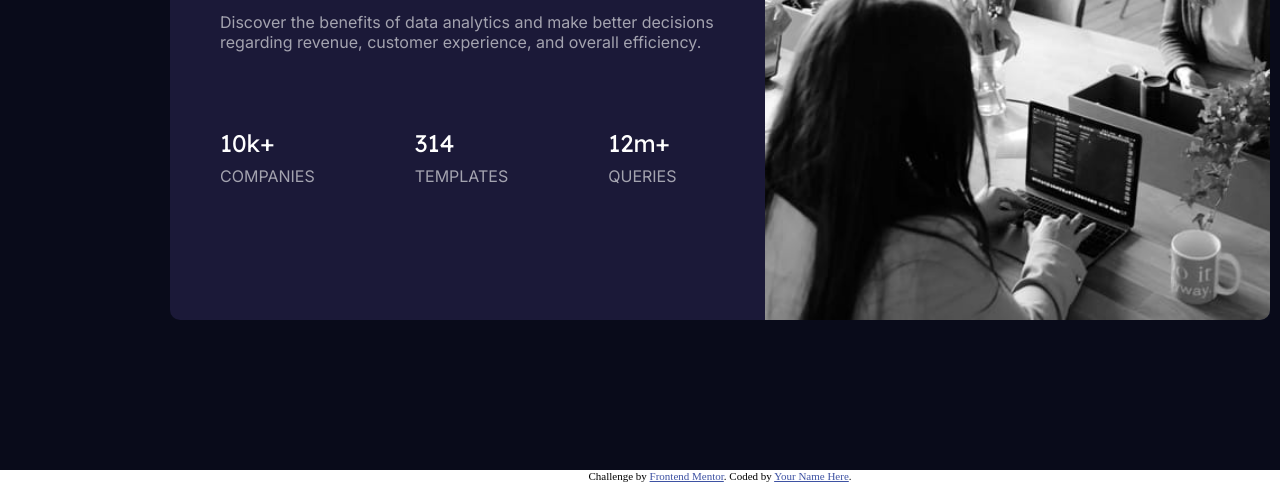
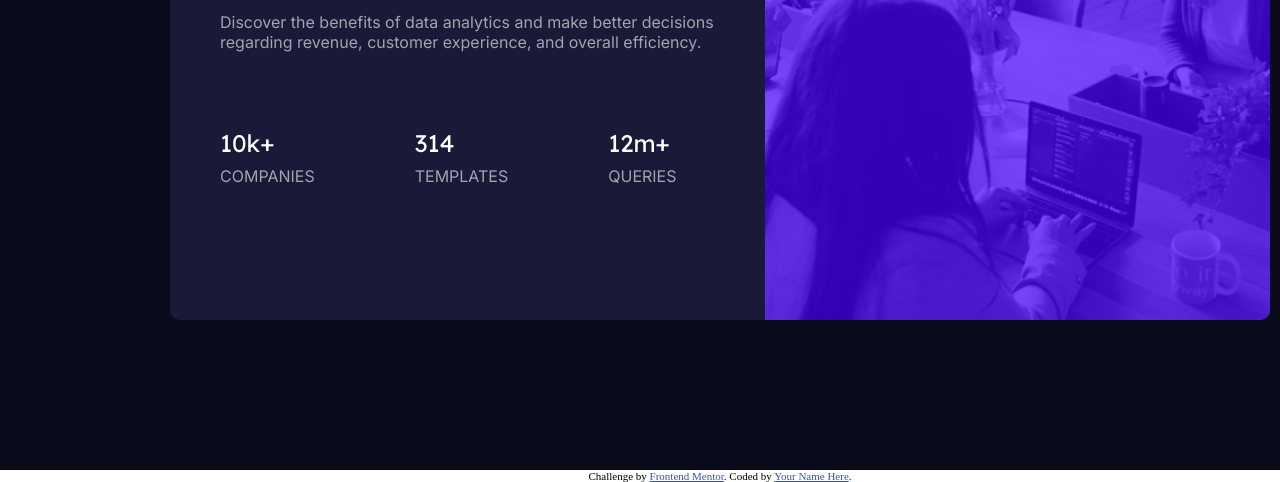
Before and after one commit to prithiviraj275/stars-preview-card.github.io, a plain HTML site: page index.html in a window 1280 px wide. Shown: the part 330-812 px from the top of the page. Drawn offline with Linux system fonts and the light colour scheme.

Commit message:
Add files via upload
added image color

```diff
--- a/design.css
+++ b/design.css
@@ -35,6 +35,15 @@ main{
     width: 1000px;
     background-size: cover;
     border-radius: 0 10px 10px 0;
+
+}
+.imgs{
+    height: 500px;
+    width: 505px;
+    background-size: cover;
+    border-radius: 0 10px 10px 0;
+    background: rgb(75 0 255 / 70%);;
+    position: absolute;
 
 }
 
@@ -116,9 +125,14 @@ main{
         height: 210px;
         border-radius: 10px 10px 0 0;
         background-size: cover;
+    }
+
+    .imgs{
+        width: 320px;
+        height: 132px;
+        border-radius: 10px 10px 0 0;
 
     }
-
 
     .textcard{
         text-align: center;
--- a/index.html
+++ b/index.html
@@ -18,7 +18,7 @@
   <main>
     <section class="card">
 
-      <div class="imgcard">  </div>
+      <div class="imgcard"> <div class="imgs"></div> </div>
 
       <div class="textcard">
         <h1 class="p1">Get <span class="sp1">insights</span> that help your business grow.</h1>
```
Also changed, not shown: 1 other file.
